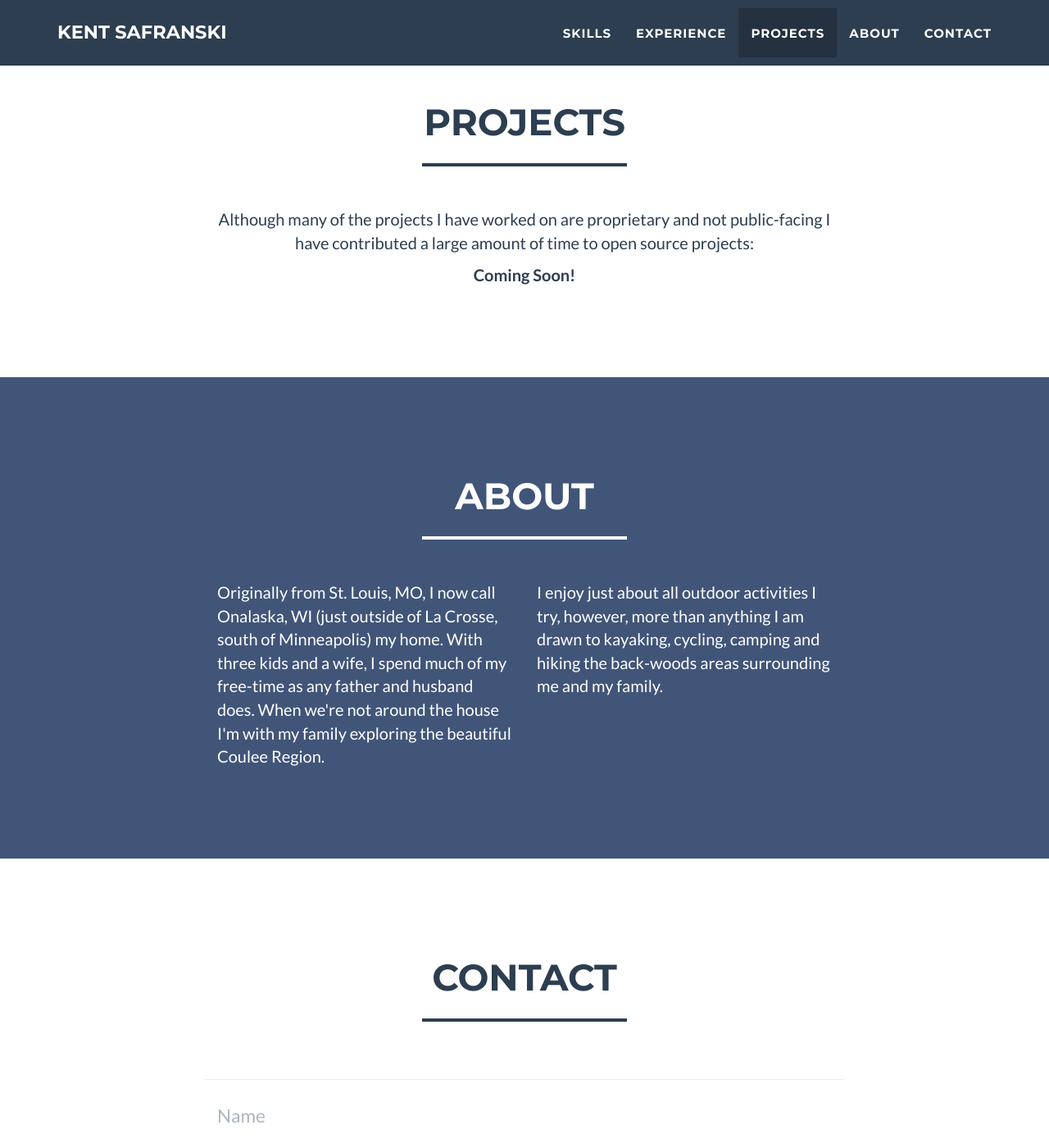
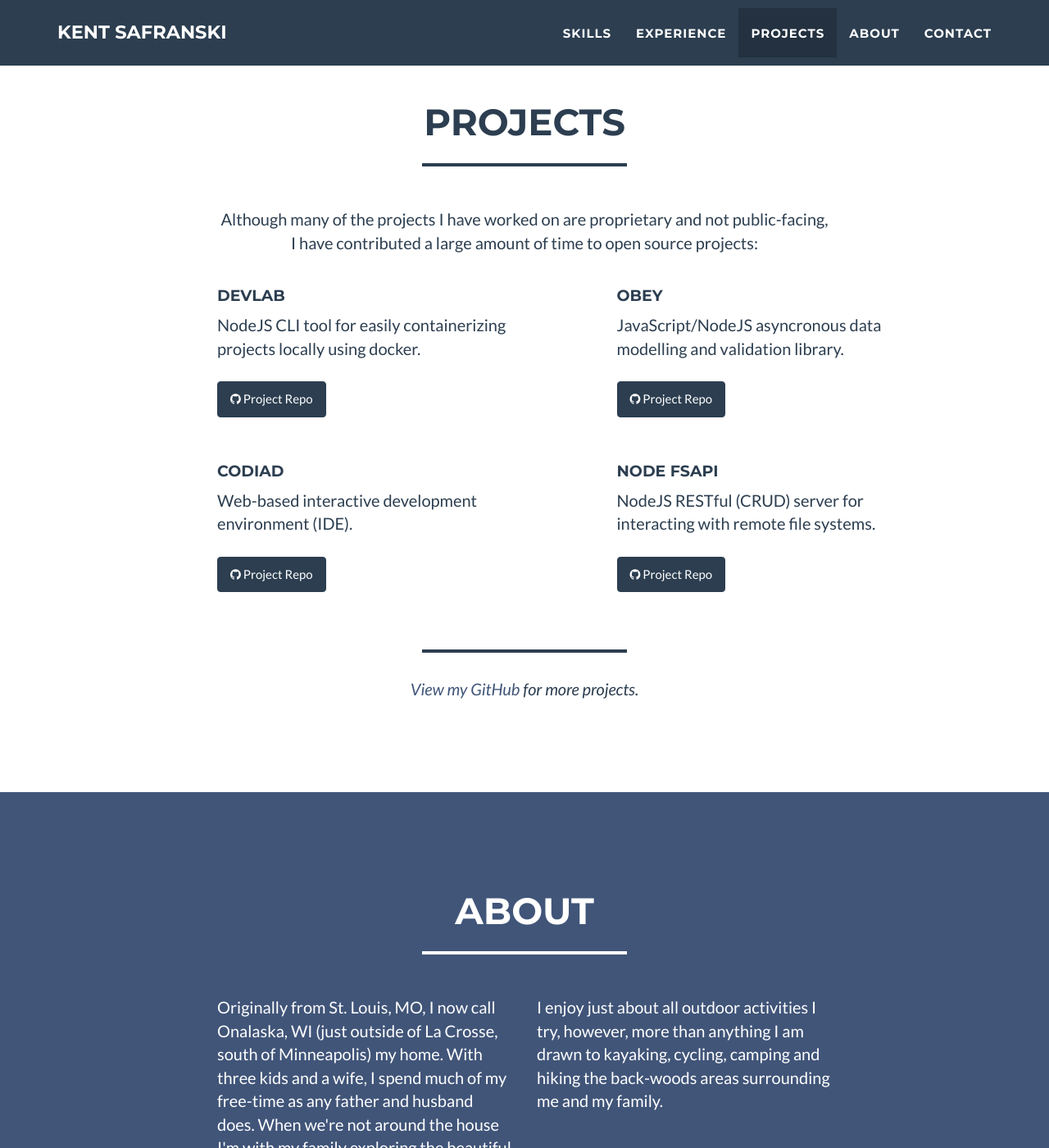
Before and after one commit to ksafranski/ksafranski.github.io, a Jekyll site: the page built from index.html, in a window 1280 px wide and 1400 px high, scrolled down 3524 px. Shown: the whole window at 82% size. Built offline with Jekyll 4.4.1, drawn with Linux system fonts in a browser that asks for light colours.

Commit message:
Adding projects

```diff
--- a/_includes/css/main.css
+++ b/_includes/css/main.css
@@ -508,3 +508,7 @@ footer .footer-below {
 .footer-contact-link:hover {
     text-decoration: none;
 }
+
+.btn-primary {
+    margin: 1.5rem 0;
+}
--- a/_includes/projects.html
+++ b/_includes/projects.html
@@ -10,20 +10,63 @@
             <div class="row">
                 <div class="col-lg-8 col-lg-offset-2 text-center">
                     <p>Although many of the projects I have worked on are proprietary and
-                    not public-facing I have contributed a large amount of time to open
+                    not public-facing, I have contributed a large amount of time to open
                     source projects:</p>
-                    <p><strong>Coming Soon!</strong></p>
                 </div>
             </div>
-            <!--
             <div class="row">
                 <div class="col-lg-4 col-lg-offset-2">
-                    <p>Freelancer is a free bootstrap theme created by Start Bootstrap. The download includes the complete source files including HTML, CSS, and JavaScript as well as optional LESS stylesheets for easy customization.</p>
+                    <h4>DevLab</h4>
+                    <p>
+                        NodeJS CLI tool for easily containerizing projects locally using docker.
+                    </p>
+                    <p>
+                        <a target="_blank" href="https://github.com/TechnologyAdvice/DevLab" class="btn btn-primary">
+                            <i class="fa fa-github"></i> Project Repo
+                        </a>
+                    </p>
                 </div>
-                <div class="col-lg-4">
-                    <p>Whether you're a student looking to showcase your work, a professional looking to attract clients, or a graphic artist looking to share your projects, this template is the perfect starting point! </p>
+                <div class="col-lg-4 col-lg-offset-1">
+                    <h4>Obey</h4>
+                    <p>
+                        JavaScript/NodeJS asyncronous data modelling and validation library.
+                    </p>
+                    <p>
+                        <a target="_blank" href="https://github.com/TechnologyAdvice/obey" class="btn btn-primary">
+                            <i class="fa fa-github"></i> Project Repo
+                        </a>
+                    </p>
                 </div>
             </div>
-            -->
+            <div class="row">
+                <div class="col-lg-4 col-lg-offset-2">
+                    <h4>Codiad</h4>
+                    <p>
+                        Web-based interactive development environment (IDE).
+                    </p>
+                    <p>
+                        <a target="_blank" href="https://github.com/Codiad/Codiad" class="btn btn-primary">
+                            <i class="fa fa-github"></i> Project Repo
+                        </a>
+                    </p>
+                </div>
+                <div class="col-lg-4 col-lg-offset-1">
+                    <h4>Node FSAPI</h4>
+                    <p>
+                        NodeJS RESTful (CRUD) server for interacting with remote file systems.
+                    </p>
+                    <p>
+                        <a target="_blank" href="https://github.com/Fluidbyte/Node-FSAPI" class="btn btn-primary">
+                            <i class="fa fa-github"></i> Project Repo
+                        </a>
+                    </p>
+                </div>
+            </div>
+            <div class="row">
+                <div class="col-lg-12 text-center">
+                    <hr class="star-primary">
+                    <p><em><a href="https://github.com/fluidbyte" target="_blank">View my GitHub</a> for more projects.</em></p>
+                </div>
+            </div>
         </div>
     </section>
```
